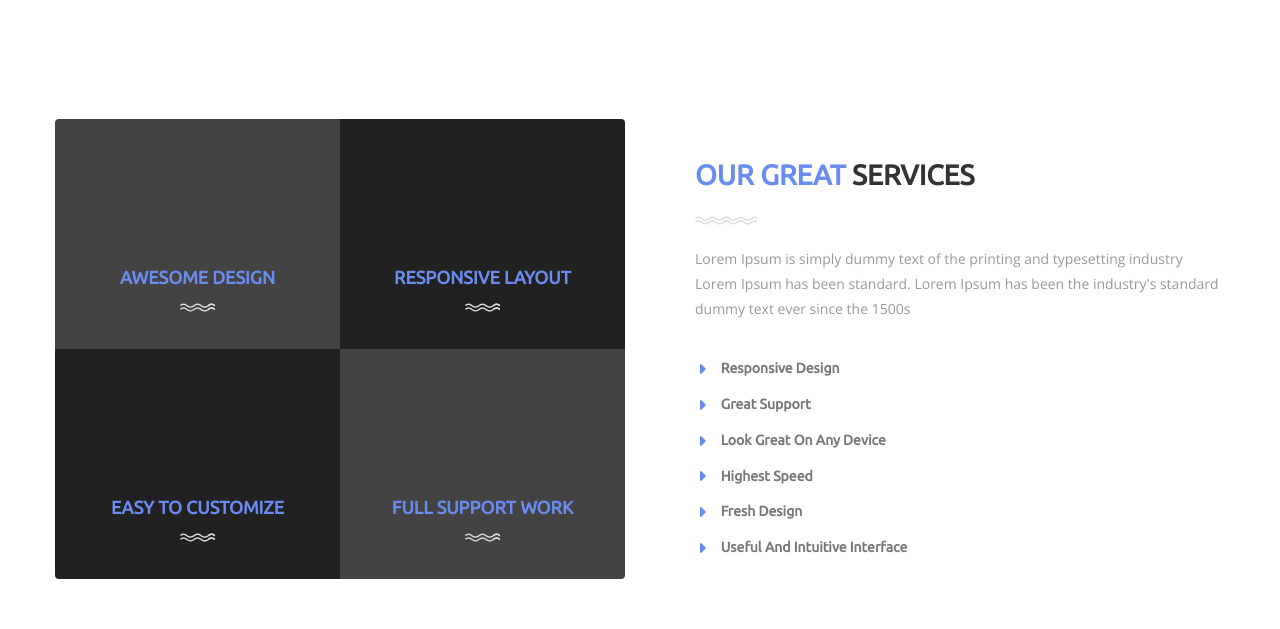
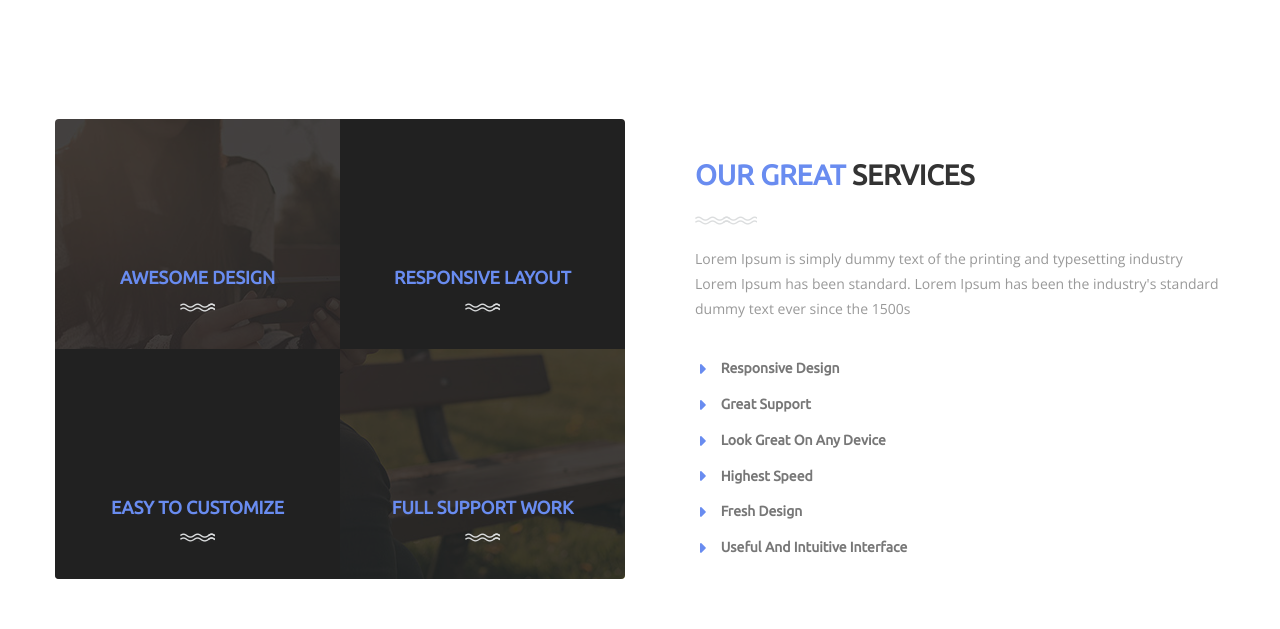
Before and after one commit to bobbyoness02/swan-lake, a plain HTML site: page index.html in a window 1280 px wide. Shown: the part 2211-2840 px from the top of the page. Drawn offline with nearby package versions, Linux system fonts and the light colour scheme; the site is published under a folder, as on GitHub Pages, so addresses that start at the root find nothing; a web font is replaced by a local one.

Commit message:
Update background image path in services section (generated by blackbox.ai )

```diff
--- a/style.css
+++ b/style.css
@@ -99,7 +99,7 @@ header .container img{   height: fit-content;  width: auto;     }
 #services .container{    align-items: flex-start; margin: 0 -30px;    }
 #services .container>*{     padding: 0 15px 60px;   }
 #services .left, #services .right{    width: 50%;    height: 100%;}
-#services .left ul{ list-style: none;   padding: 0;    margin: 0;   border-radius: 4px;   overflow: hidden;    background-image: url('/Media/services\ box\ background.jpg'); background-position: center;     background-repeat: no-repeat; }
+#services .left ul{ list-style: none;   padding: 0;    margin: 0;   border-radius: 4px;   overflow: hidden;    background-image: url('./Media/services\ box\ background.jpg'); background-position: center;     background-repeat: no-repeat; }
 #services .left .bg-trans{    background: rgba(21,21,21,0.8);    }
 #services .right .txt-box{    padding:40px 0 0 40px;   }
 #services .right h2, #services .right p,#services .right ul{     margin: 0;     padding: 0;    list-style: none;   }
```
